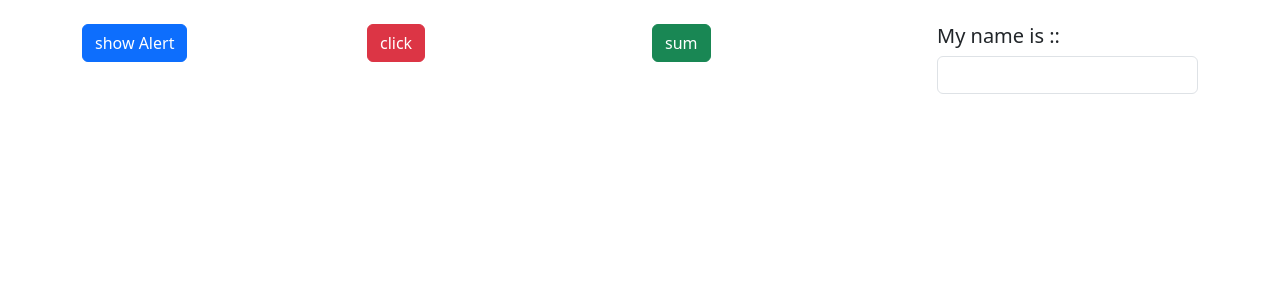
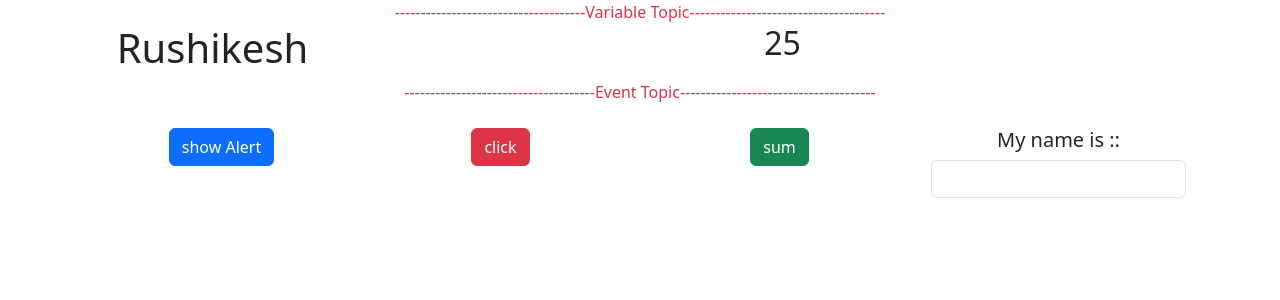
Before and after one commit to Rushikengar8686/React, a React (Create React App) app in the folder reactcourse/: page / in a window 1280 px wide. Shown: the top 300 px of the page. Built offline with nearby package versions, Linux system fonts and the light colour scheme.

Commit message:
Changes Done

```diff
--- a/reactcourse/src/App.js
+++ b/reactcourse/src/App.js
@@ -1,13 +1,26 @@
-// import Variables from "./Topics/Variables";
-
 import Event from "./Topics/Event";
-
+import Variables from "./Topics/Variables";
 
 function App() {
   return (
     <div>
-      {/* <Variables/> */}
-      <Event></Event>
+      <div className="container">
+        <div className="row">
+          <div className="col text-center">
+            <span className="text-danger">-------------------------------------Variable Topic--------------------------------------</span>
+
+            <Variables></Variables>
+          </div>
+        </div>
+
+        <div className="row">
+          <div className="col text-center">
+            <span className="text-danger">-------------------------------------Event Topic--------------------------------------</span>
+
+            <Event></Event>
+          </div>
+        </div>
+      </div>
     </div>
   );
 }
```
